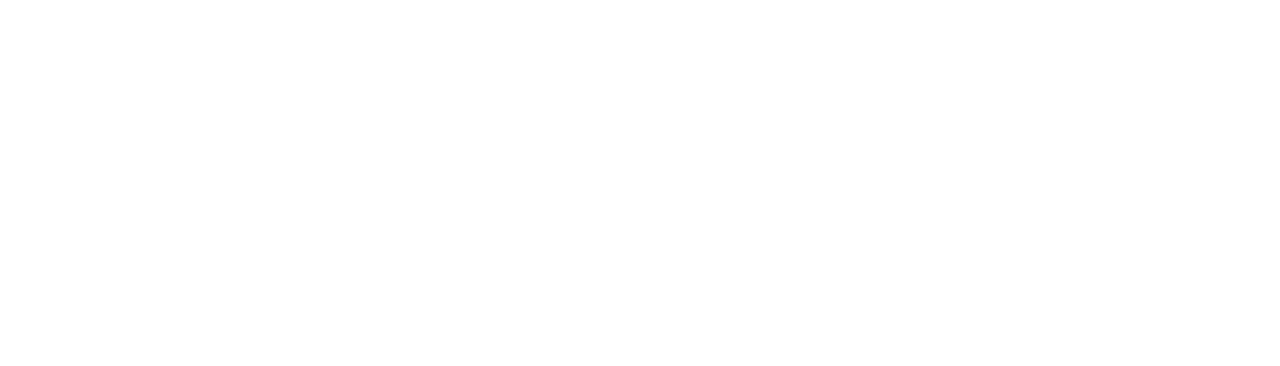
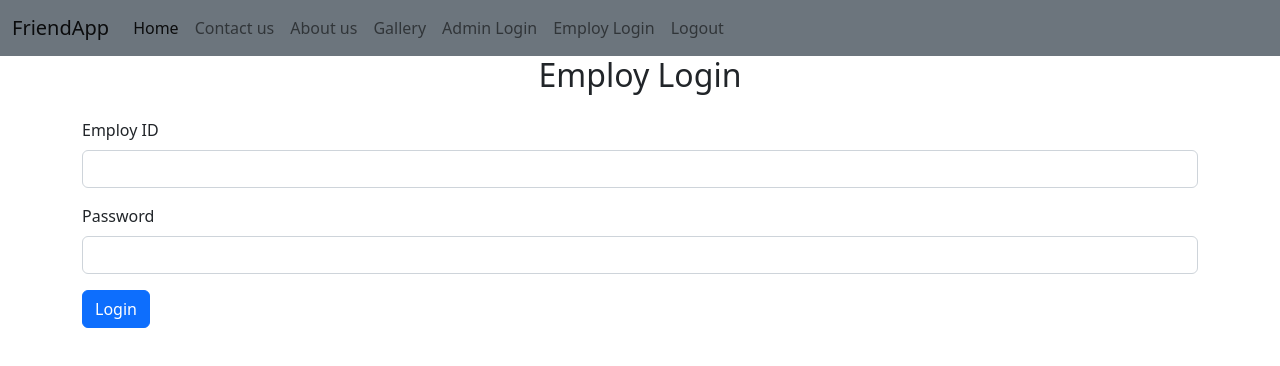
Before and after one commit to Anjum1998/NestDigitalAngularApp, an Angular app: page /emp in a window 1280 px wide. Before the commit this address led to /. Shown: the top 366 px of the page. Built offline with nearby package versions, Linux system fonts and the light colour scheme.

Commit message:
emplogin

```diff
--- /dev/null
+++ b/src/app/emp-login/emp-login.component.html
@@ -0,0 +1,41 @@
+
+
+<app-navbar></app-navbar>
+
+<div class="container">
+
+
+    <div class="row">
+        <div class="col col-12 col-sm-12 col-md-12 col-lg-12 col-xl-12 col-xxl-12">
+
+            <div class="row g-3">
+
+                <div class="col col-12 col-sm-12 col-md-12 col-lg-12 col-xl-12 col-xxl-12">
+
+                    <h2 class="text" style="text-align:center">Employ Login</h2>
+
+                </div>
+                <div class="col col-12 col-sm-12 col-md-12 col-lg-12 col-xl-12 col-xxl-12">
+
+                    <label for="" class="form-label">Employ ID</label>
+                    <input  type="text" class="form-control">
+
+                </div>
+                <div class="col col-12 col-sm-12 col-md-12 col-lg-12 col-xl-12 col-xxl-12">
+
+                    <label for="" class="form-label ">Password</label>
+                    <input  type="password" name="" id="" class="form-control">
+
+                </div>
+                <div class="col col-12 col-sm-12 col-md-12 col-lg-12 col-xl-12 col-xxl-12">
+
+                   <button  class="btn btn-primary">Login</button>
+
+                </div>
+
+
+            </div>
+
+        </div>
+    </div>
+</div>
--- a/src/app/navbar/navbar.component.html
+++ b/src/app/navbar/navbar.component.html
@@ -20,7 +20,13 @@
             <a class="nav-link" routerLink="/gallery">Gallery</a>
           </li>
           <li class="nav-item">
-            <a class="nav-link" routerLink="/admin">AdminLogin</a>
+            <a class="nav-link" routerLink="/admin">Admin Login</a>
+          </li>
+          <li class="nav-item">
+            <a class="nav-link" routerLink="/emp">Employ Login</a>
+          </li>
+          <li class="nav-item">
+            <a class="nav-link" routerLink="/">Logout</a>
           </li>
 
 
```
Also changed, not shown: src/app/app.module.ts (+7 -1 lines), src/app/emp-login/emp-login.component.ts (added, +10 -0 lines), src/app/emp-login/emp-login.component.css (added).
